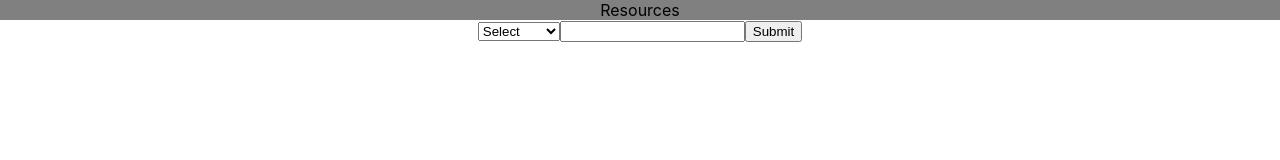
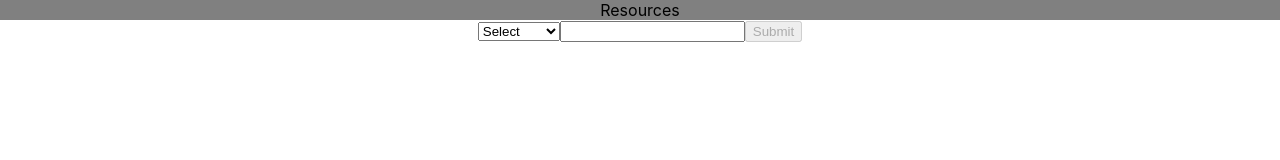
Before and after one commit to mschmauder-hub/todos, a React (Create React App) app: page /add-resource in a window 1280 px wide. Shown: the top 160 px of the page. Built offline with nearby package versions, Linux system fonts and the light colour scheme.

Commit message:
Add error handling and loading

```diff
--- a/src/pages/AddResourceScreen.js
+++ b/src/pages/AddResourceScreen.js
@@ -6,12 +6,24 @@ import { addResource } from "../api/resources";
 const AddResource = () => {
   const [topic, setTopic] = useState("");
   const [resource, setResource] = useState("");
+  const [loading, setLoading] = useState(false);
+  const [error, setError] = useState(false);
 
   let history = useHistory();
 
   async function handleSubmit(event) {
+    setLoading(true);
     event.preventDefault();
-    await addResource(resource, topic);
+
+    setError(false);
+    try {
+      await addResource(resource, topic);
+    } catch (error) {
+      console.log(error);
+      setError(true);
+    }
+    setLoading(false);
+
     history.push("/resources");
   }
 
@@ -39,7 +51,11 @@ const AddResource = () => {
           value={resource}
           onChange={(event) => handleChange(event.target.value)}
         />
-        <input type="submit" value="Submit" />
+        <input
+          type="submit"
+          value="Submit"
+          disabled={!topic || !resource || loading}
+        />
       </form>
     </div>
   );
```
